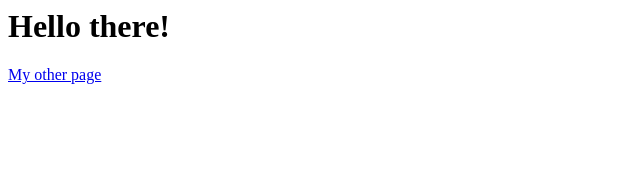
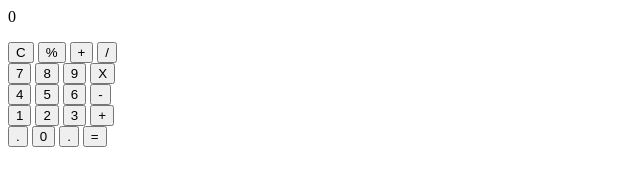
Before and after one commit to mojonczyk/web-platform-nkio51, a plain HTML site: page index.html in a window 1280 px wide. Shown: the whole page, without its empty margins (0-640 px from the left). Drawn offline with Linux system fonts and the light colour scheme.

Commit message:
1 file modified

```diff
--- a/index.html
+++ b/index.html
@@ -1,11 +1,37 @@
 <html>
   <head>
-    <meta charset="UTF-8">
-    <script src="script.js"></script>
-    <!-- <link rel="stylesheet" type="text/css" href="styles.css"> -->
+    <meta charset="UTF-8" />
   </head>
   <body>
-    <h1>Hello there!</h1>
-    <a href="/me.html">My other page</a>
-  </body>
+        <p id="output">0</p>
+  <div class="first-row">
+     <button id="r1-1">C</button>
+     <Button id="r2-2">%</Button>
+     <button id="r1-3">+</button>
+     <button id="r1-4">/</button>
+  </div>
+  <div class="second-row">
+     <button id="r2-1" >7</button>
+     <button id="r2-2" >8</button>
+     <button id="r2-3" >9</button>
+     <button id="r2-4" >X</button>
+  </div>
+  <div class="third-row">
+     <button id="r3-1" >4</button>
+     <button id="r3-2" >5</button>
+     <button id="r3-3" >6</button>
+     <button id="r3-4" >-</button>
+  </div>
+  <div class="fourth-row">
+     <button id="r4-1"  >1</button>
+     <button id="r4-2"  >2</button>
+     <button id="r4-3"  >3</button>
+     <button id="r4-4"  >+</button>
+  </div>
+  <div class="fifth-row">
+    <button id="r5-1"  >.</button>
+     <button id="r5-2"  >0</button>
+     <button id="r5-3"  >.</button>
+     <button id="r5-4"  >=</button>
+  </div>
 </html>
```
